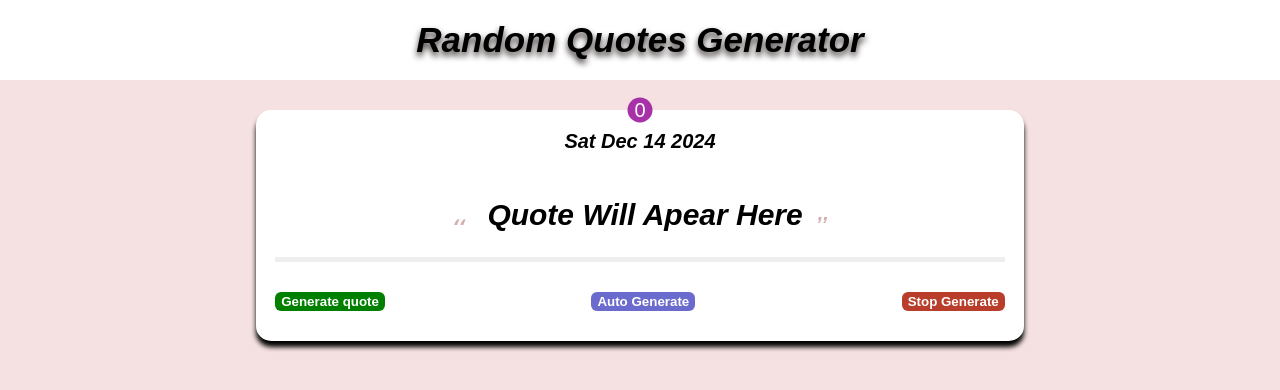
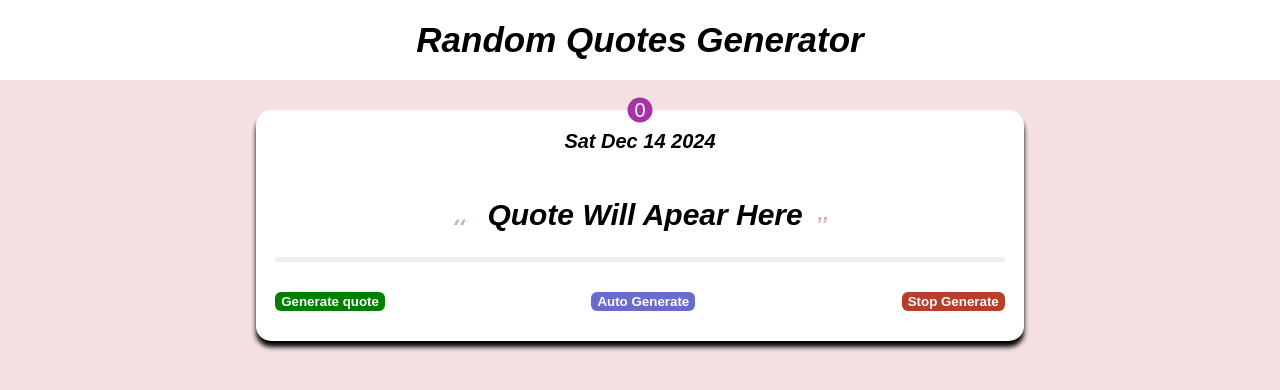
Before and after one commit to albashboshy/First-app, a plain HTML site: page appone/Index.html in a window 1280 px wide. Drawn offline with Linux system fonts and the light colour scheme.

Commit message:
we modified in style

```diff
--- a/appone/style.css
+++ b/appone/style.css
@@ -19,7 +19,7 @@ header{
 }
 .container h1{
     text-align: center;
-    text-shadow: 0px 4px 6px rgb(53, 44, 44);
+
     font-style: italic;
 }
 /*End Heading Style*/
```
